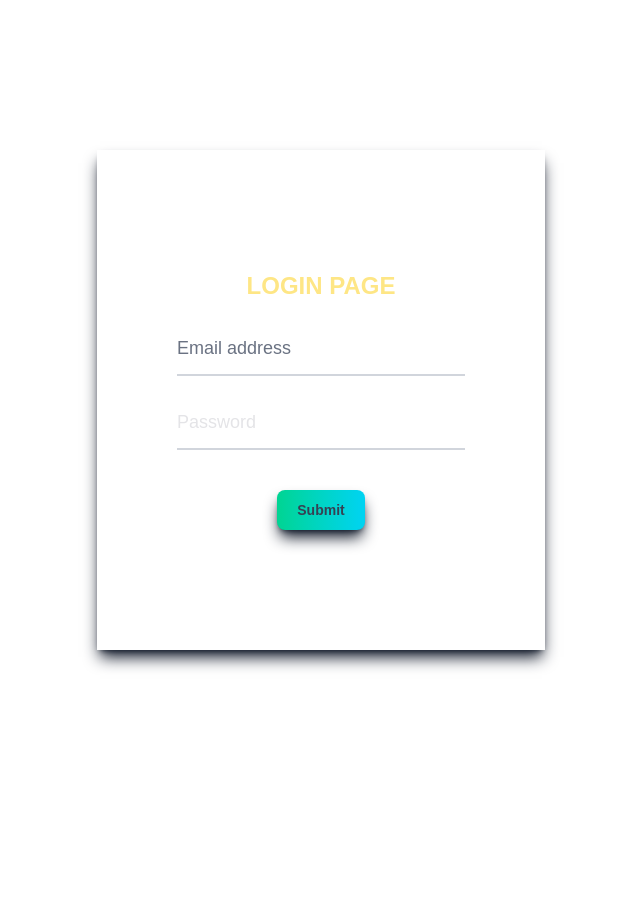
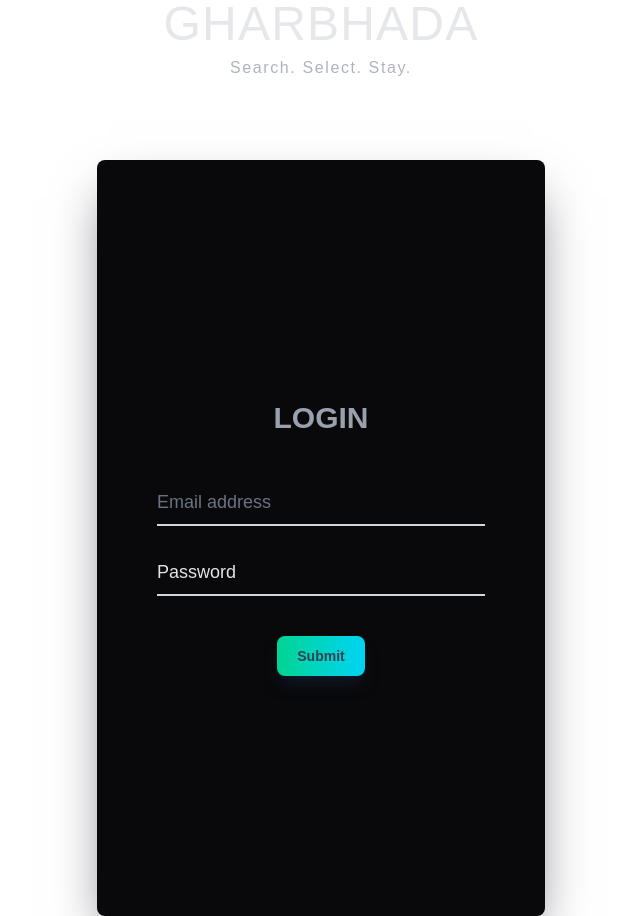
Before and after one commit to Abhaya47/rent, a Next.js app: page /pages/login in a window 1280 px wide. Shown: the whole page, without its empty margins (319-959 px from the left). Before the commit the page ends 800 px from the top, so only its background shows below. Built offline with nearby package versions, Linux system fonts and the light colour scheme.

Commit message:
search bar done

```diff
--- a/src/app/layout.js
+++ b/src/app/layout.js
@@ -19,7 +19,7 @@ export const metadata = {
 export default function RootLayout({ children }) {
   return (
     <html lang="en">
-      <body cz-shortcut-listen="true">
+      <body cz-shortcut-listen="true" >
         {children}
       </body>
     </html>
--- a/src/app/page.js
+++ b/src/app/page.js
@@ -8,7 +8,7 @@ export default function Hello(){
 
     useEffect(() => {
         const token = sessionStorage.getItem("token");
-        if (true) {
+        if (token != null) {
             router.push('/pages/home');
         } else {
             router.push('/pages/login');
--- /dev/null
+++ b/src/app/pages/addListing/layout.js
@@ -0,0 +1,14 @@
+import Header from "@/app/components/header";
+
+
+
+export default function RootLayout({ children }) {
+  return (
+    <>
+        <nav>
+          <Header/>
+        </nav>
+        {children}
+    </>
+  );
+}
--- a/src/app/pages/home/page.js
+++ b/src/app/pages/home/page.js
@@ -1,11 +1,14 @@
 "use client";
-import Image from 'next/image';;
+import Image from 'next/image';
+import { FontAwesomeIcon } from "@fortawesome/react-fontawesome";
+import { faSearch } from '@fortawesome/free-solid-svg-icons';
 
 import { useEffect,useState } from "react";
 
 export default function HomePage(){
   const [data, setData] = useState(null);
   const [loading, setLoading] = useState(true);
+  const [placeholder,setPlaceholder] = useState('SEARCH LOCATION')
 
   useEffect(()=>{
     fetch('https://gharbhada.adars.com.np/api/posts',{
@@ -24,12 +27,20 @@ export default function HomePage(){
 
   return(
     <div className="text-white m-auto">
-      <div className='bg-[url(/images/hero.jpg)] w-full h-screen bg-center bg-cover bg-no-repeat'>
-
+      <div className='relative bg-[url(/images/hero.jpg)] h-[50vh] w-full bg-cover bg-center bg-no-repeat opacity-90'>
+        <div className='absolute inset-0 flex text-center justify-center items-center m-auto bg-black/50'>
+          <div className='flex w-5/6 md:w-3/5  border-2 rounded-4xl tracking-wider text-2xl p-1 bg-zinc-950'>
+                <div className='relative m-auto w-full group'>
+                  <input type="text" name="floating_email" id="floating_email" placeholder="" className='peer text-center text-white m-auto w-full border-0 appearance-none outline-none bg-transparent pt-4'/>
+                  <label className="select-none pointer-events-none absolute text-gray-400 text-sm md:text-lg duration-300 transform -translate-y-3 scale-75  left-1/2 top-2 z-10 -translate-x-1/2 peer-placeholder-shown:-translate-y-3 md:peer-placeholder-shown:translate-y-0 peer-placeholder-shown:scale-100 peer-placeholder-shown:top-4 peer-focus:top-2 peer-focus:scale-75 peer-focus:-translate-y-3 peer-focus:text-blue-400">SEARCH LOCATION</label>
+                </div>
+              <div className="pr-5 pt-2 justify-center items-center justify-items-center"><FontAwesomeIcon icon={faSearch} onClick={()=>{}}></FontAwesomeIcon></div>
+          </div>
+        </div>
       </div>
       {
         data.map((dat)=>{
-          return <div className="flex flex-col border-2 rounded-2xl m-5 px-4 py-4 gap-y-1">
+          return <div key={dat.id} className="flex flex-col border-2 rounded-2xl m-5 px-4 py-4 gap-y-1">
               <div className="text-3xl ">{dat.description}</div>
               <div className="text-white">{(dat.address)},{dat.city}</div>
               <div className="text-emerald-600 mt-1">Price: Rs. {(dat.cost)}</div>
--- a/src/app/pages/login/page.js
+++ b/src/app/pages/login/page.js
@@ -37,60 +37,35 @@ export default function LoginPage() {
   // }
   // else{
     return (
-        <div className="container flex items-center justify-center min-h-screen mx-auto">
-          <div className="flex justify-start items-center justify-items-center max-w-md px-20 py-20 md:py-30 border-0 bg-none shadow-lg shadow-gray-900">
-            <form onSubmit={(e)=>{login(); e.preventDefault()}}>
-              <div className="text-xl md:text-2xl text-center font-bold font-sans text-amber-200 mb-5 ">
-                LOGIN PAGE
+        <div className="container flex flex-col items-center justify-center min-h-screen mx-auto">
+          <div className="flex flex-col items-center justify-center pb-5 md:pb-20 lg:md:20">
+            <h2 className="text-4xl md:text-5xl font-mono font-medium text-gray-200 tracking-wide uppercase ">
+              GHARBHADA
+            </h2>
+            <small className="text-sm md:text-base font-mono text-gray-400 tracking-widest mt-2 block opacity-80">
+              Search. Select. Stay.
+            </small>
+          </div>
+          <div className="w-full max-w-sm md:max-w-md px-6 md:px-15 py-40 md:py-50 lg:py-60 border-0 bg-zinc-950 shadow-2xl shadow-zinc-500 rounded-lg">
+
+            <form onSubmit={(e) => { e.preventDefault(); login(); }}>
+              <div className="text-xl md:text-2xl lg:text-3xl text-center font-bold font-sans text-gray-400 mb-10 ">
+                LOGIN
               </div>
               <div className="relative z-0 w-full mb-5 group">
-                <input type="email" name="floating_email" id="floating_email" className="block py-2.5 px-0 w-full text-3xl md:text-2xl text-gray-900 bg-transparent border-0 border-b-2 border-gray-300 appearance-none dark:text-white dark:border-gray-600 dark:focus:border-blue-500 focus:outline-none focus:ring-0 focus:border-blue-600 peer focus:text-lg" placeholder=" " required value={email}  onChange={(e)=>{e.preventDefault();setEmail(e.target.value);}}/>
+                <input type="email" name="floating_email" id="floating_email" className="block py-2.5 px-0 w-full text-lg md:text-xl text-gray-900 bg-transparent border-0 border-b-2 border-gray-300 appearance-none dark:text-white dark:border-gray-600 dark:focus:border-blue-500 focus:outline-none focus:ring-0 focus:border-blue-600 peer focus:text-lg" placeholder=" " required value={email}  onChange={(e)=>{e.preventDefault();setEmail(e.target.value);}}/>
                 <label  className="peer-focus:font-medium absolute text-lg text-gray-500 dark:text-gray-400 duration-300 transform -translate-y-6 scale-75 top-3 -z-10 origin-[0] peer-focus:start-0 rtl:peer-focus:translate-x-1/4 rtl:peer-focus:left-auto peer-focus:text-blue-600 peer-focus:dark:text-blue-500 peer-placeholder-shown:scale-100 peer-placeholder-shown:translate-y-0 peer-focus:scale-75 peer-focus:-translate-y-6">Email address</label>
               </div>
               <div className="relative z-0 w-full mb-5 group">
-                <input type="password" name="floating_password" id="floating_password" className="block py-2.5 px-0 w-full text-3xl md:text-2xl text-zinc-200 bg-transparent border-0 border-b-2 border-gray-300 appearance-none dark:text-white dark:border-gray-600 dark:focus:border-blue-500 focus:outline-none focus:ring-0 focus:border-blue-600 peer focus:text-lg" placeholder=" " required value={password} onChange={(e)=>{e.preventDefault();setPassword(e.target.value);}} />
+                <input type="password" name="floating_password" id="floating_password" className="block py-2.5 px-0 w-full text-lg md:text-xl text-zinc-200 bg-transparent border-0 border-b-2 border-gray-300 appearance-none dark:text-white dark:border-gray-600 dark:focus:border-blue-500 focus:outline-none focus:ring-0 focus:border-blue-600 peer focus:text-lg" placeholder=" " required value={password} onChange={(e)=>{e.preventDefault();setPassword(e.target.value);}} />
                 <label  className="peer-focus:font-medium absolute text-lg text-zinc-200 dark:text-gray-400 duration-300 transform -translate-y-6 scale-75 top-3 -z-10 origin-[0] peer-focus:start-0 rtl:peer-focus:translate-x-1/4 peer-focus:text-blue-600 peer-focus:dark:text-blue-500 peer-placeholder-shown:scale-100 peer-placeholder-shown:translate-y-0 peer-focus:scale-75 peer-focus:-translate-y-6">Password</label>
               </div>
               <div className="text-center pt-5">
-                <button type="submit" className={`text-gray-700 bg-blue-700 hover:bg-blue-800 focus:ring-4 focus:outline-none focus:ring-blue-300 font-bold rounded-lg text-sm w-auto px-5 py-2.5 text-center shadow-lg shadow-gray-900 bg-gradient-to-r from-emerald-400 to-cyan-400 dark:bg-blue-600 dark:hover:bg-blue-700 dark:focus:ring-blue-800 hover:cursor-grab`} >Submit</button>
+                <button type="submit" className={`text-gray-700 bg-blue-700 hover:bg-blue-800 focus:ring-4 focus:outline-none focus:ring-blue-300 font-bold rounded-lg text-sm w-auto px-5 py-2.5 text-center shadow-lg shadow-gray-900 bg-gradient-to-r from-emerald-400 to-cyan-400 dark:bg-blue-600 dark:hover:bg-blue-700 dark:focus:ring-blue-800 hover:cursor-grab`}>Submit</button>
               </div>
             </form>
           </div>
         </div>
-
-
-
-
-
-
-    //   <div className="flex flex-1 items-center w-full h-screen justify-center font-sans bg-[#F2F2F2]">
-    //     <div className="flex flex-col gap-y-4 m-auto sm:px-10 sm:py-20 lg:gap-y-10  bg-[#ffff]">
-    //       <div className="flex items-center">
-    //         <h3 className="text-4xl md:text-4xl lg:text-5xl text-shadow-lg text-center items-center m-auto w-full text-amber-300">Ghar</h3>
-    //       </div>
-    //       <div className="flex flex-1 items-center">
-    //         <h3 className="text-3xl md:text-3xl lg:text-4xl text-shadow-lg text-center items-center m-auto w-full text-amber-200">LOGIN</h3>
-    //       </div>
-    //       <div className="flex flex-col flex-1 mb-4 transition duration-150 ease-in-out border-b border-b-gray-600 hover:border-b  hover:border-b-4 hover:border-b-emerald-300 ">
-    //         <label className={`p-2 sm:p-5 sm:pb-5 sm:text-4xl md:text-5xl lg:text-6xl lg:pl-5 lg:w-full text-gray-400 ${showEmaillabel? 'visible':'hidden'}`} > Email</label>
-    //         <input className="sm:pb-4 sm:text-4xl md:text-5xl lg:text-6xl lg:pb-1  text-gray-700 rounded-xl focus:outline-none " type="Email" placeholder={emailPlace} required value={email}  onChange={(e)=>{e.preventDefault();setEmail(e.target.value);}}
-    //         onClick={()=>{setEmailPlace('')}}
-    //         onFocus={()=>{setIsEmailFocused(true);setEmailPlace('')}}
-    //         onBlur={()=>{setIsEmailFocused(false);setEmailPlace('Email')}}/>
-    //       </div>
-    //       <div className="flex flex-col flex-1 transition duration-150 ease-in-out border-b border-b-gray-600 hover:border-b  hover:border-b-4 hover:border-b-emerald-300">
-    //         <label className={`p-2 sm:pb-5 sm:text-4xl md:text-5xl lg:text-6xl lg:w-full text-gray-400 ${showPasswordlabel? 'visible':'hidden'}`}> Password</label>
-    //         <input className="p-1 sm:text-4xl md:text-5xl lg:text-6xl lg:pb-1 text-gray-700 rounded-xl focus:outline-none " type="password" placeholder={passwordPlace} required value={password} onChange={(e)=>{e.preventDefault();setPassword(e.target.value);}}
-    //           onClick={()=>{setPasswordPlace('')}}
-    //           onFocus={()=>{setIsPasswordFocused(true);setPasswordPlace('')}}
-    //           onBlur={()=>{setIsPasswordFocused(false);setPasswordPlace('Password')}}
-    //         />
-    //       </div>
-    //       <div>
-    //         <button onClick={(e)=>{login()}} className="w-full text-3xl md:text-5xl lg:text-6xl font-bold sm:p-5 pt-5 border border-solid rounded-full bg-gradient-to-r from-[#B623FF] via-[#7174FE] to-[#23D2FD] transition transform delay-300 hover:bg-gradient-to-r hover:from-[#23D2FD] hover:via-[#7174FE] hover:to-[#B623FF] hover:cursor-grab">Login</button>
-    //       </div>
-    //     </div>
-    // </div>
     );
 
 };
```
Also changed, not shown: src/app/components/header.js (+9 -11 lines), public/images/logo.png (added).
